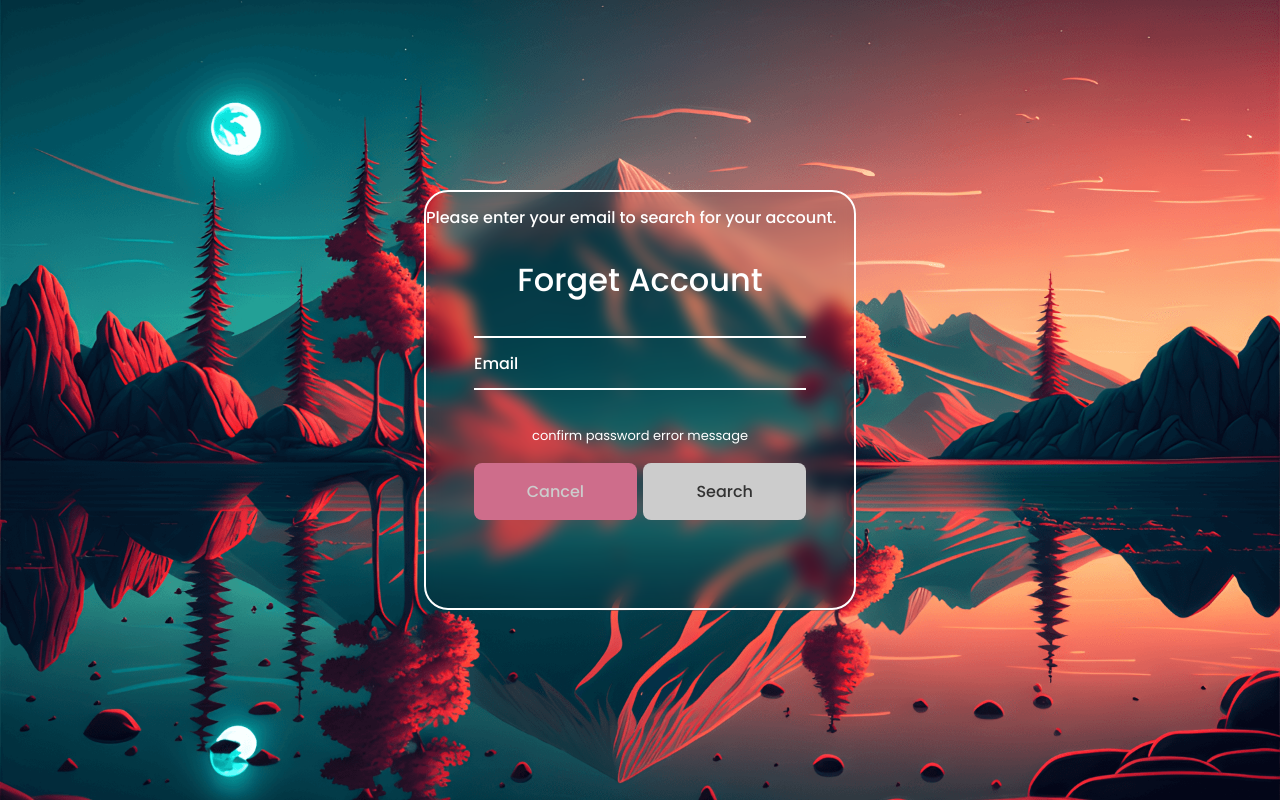
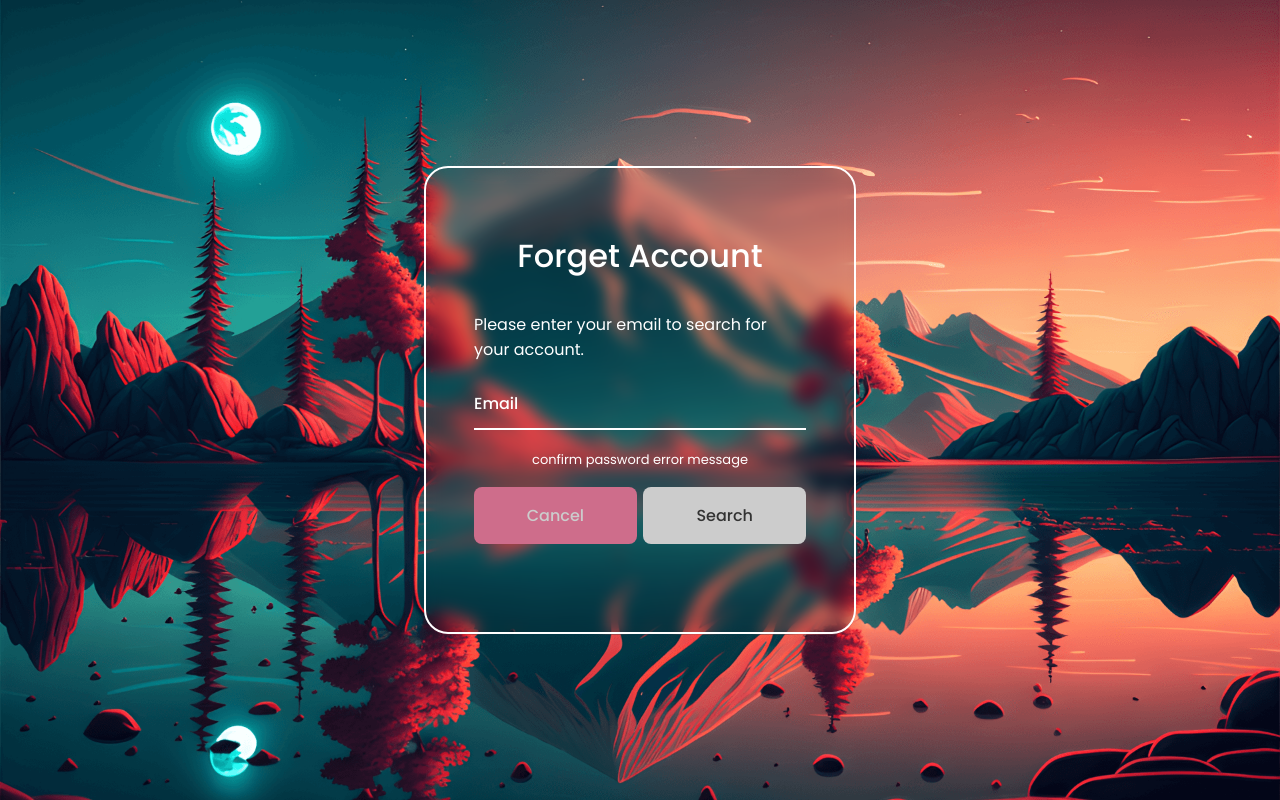
Before and after one commit to Kahlil-Richards/login-page, a plain HTML site: page index.html in a window 1280 px wide. Both pictures are taken after a click on the link "Forgot Password?". Drawn offline with nearby package versions, Linux system fonts and the light colour scheme.

Commit message:
more updates

```diff
--- a/assets/javascript/main.js
+++ b/assets/javascript/main.js
@@ -44,6 +44,7 @@ const changeForm = (selectedButton) => {
             registerForm.classList.remove('hide')
         } else if ((selectedButton === 'register-login') || (selectedButton === 'forget-cancel-button')) {
             loginForm.classList.remove('hide')
+            document.getElementById('forget-email').value = ' '
         } else if (selectedButton === 'forgot-password') {
             forgotForm.classList.remove('hide')
         }
--- a/assets/scss/style.sass
+++ b/assets/scss/style.sass
@@ -189,6 +189,10 @@ img
 
 
 .forget
+    &__box
+        display: block
+        margin-bottom: 1rem
+
     &__button-group
         display: flex
         align-items: center
@@ -204,7 +208,9 @@ img
         transition: .5s
 
     &__content
-        margin-bottom: 2rem
+        row-gap: 1.75rem
+        margin-bottom: 1.5rem
+        margin-bottom: 1rem
 
 .bad
     background-color: #CE6D8B
--- a/index.html
+++ b/index.html
@@ -106,21 +106,19 @@
 
         <!-- FORGET ACCOUNT -->
         <form action=" " class="login__form hide" id="forget-form">
-            <h1 class="login__title ">Forget Account</h1>
+            <h1 class="login__title">Forget Account</h1>
 
             <div class="forget__content">
-
-                <div class="login__box">
-                    <label for=" " class="login__label ">Please enter your email to search for your account.</label>
+                <div class="forget__box">
+                    <label for=" " class="">Please enter your email to search for your account.</label>
                 </div>
                 <div class="login__box">
                     <div class="login__box-input">
-                        <input type="email" required class="login__input" id="forget-email" placeholder=" ">
+                        <input type="email" required class="login__input" id="forget-email" placeholder="">
                         <label for=" " class="login__label ">Email</label>
                     </div>
                 </div>
             </div>
-
 
 
             <div class="register__password-check ">
```
Also changed, not shown: assets/scss/style.css, 1 other file.
